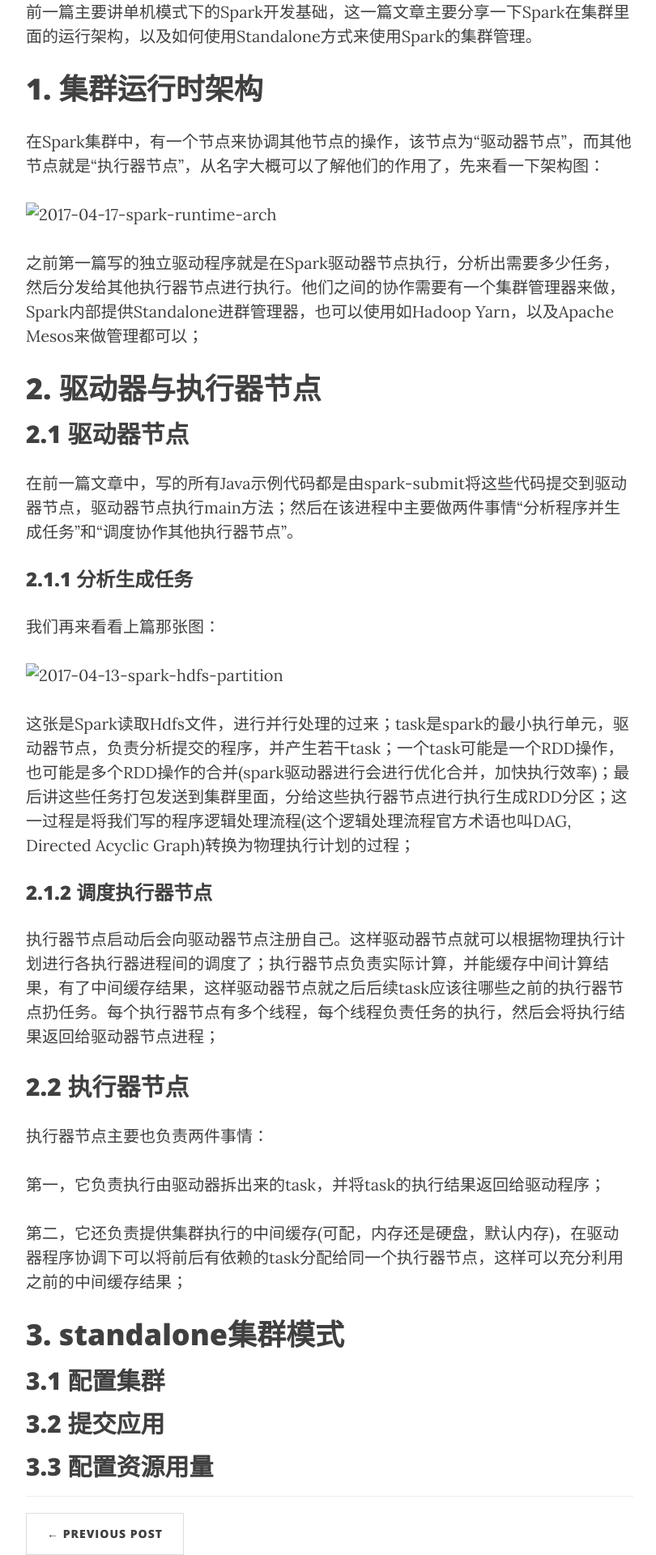
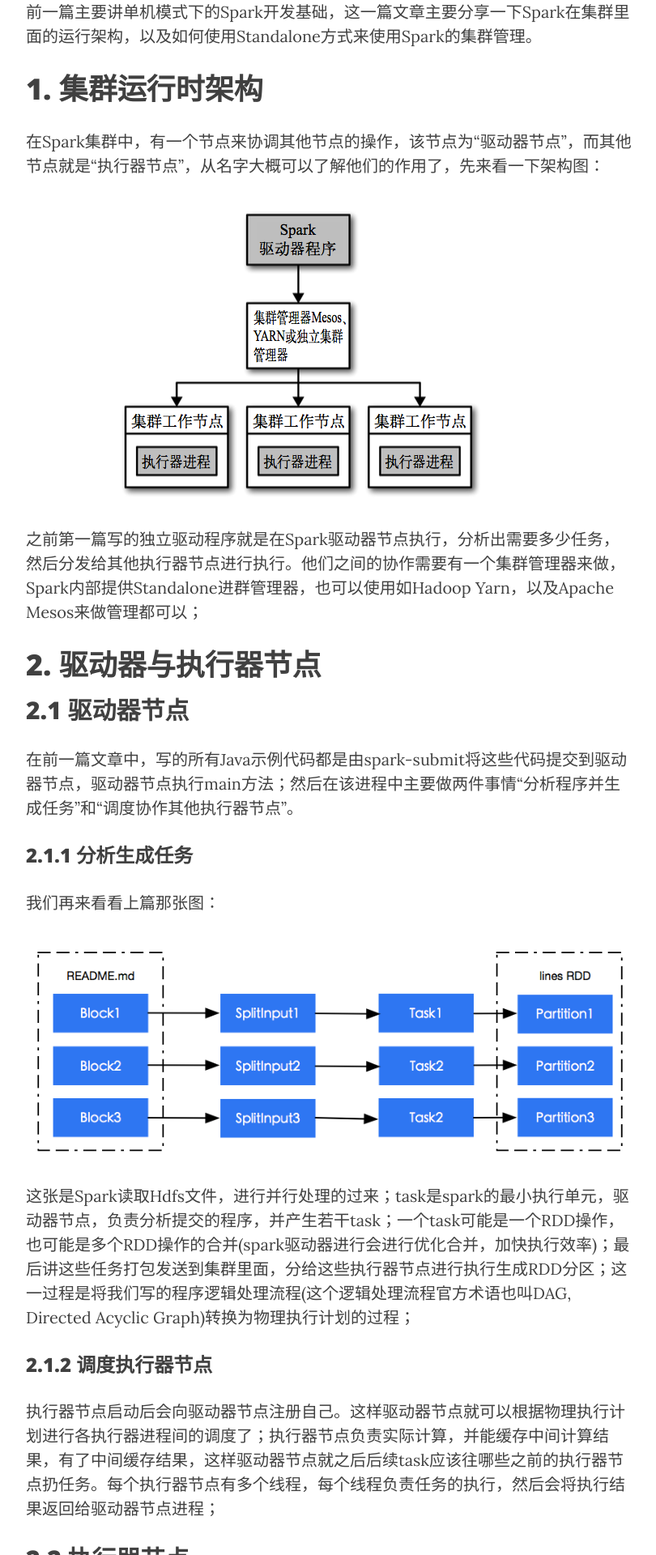
Before and after one commit to ryanwli/ryanwli.github.io, a Jekyll site: the page built from _posts/2017-04-17-spark-cluster.md, in a window 1280 px wide. Shown: the part 648-2568 px from the top of the page at 81% size, without its empty margins (233-1043 px from the left). Built offline with Jekyll 4.4.1, drawn with Linux system fonts in a browser that asks for light colours; nearby versions of some CDN libraries.

Commit message:
new article

```diff
--- a/_posts/2017-04-17-spark-cluster.md
+++ b/_posts/2017-04-17-spark-cluster.md
@@ -17,7 +17,7 @@
 
 在Spark集群中，有一个节点来协调其他节点的操作，该节点为“驱动器节点”，而其他节点就是“执行器节点”，从名字大概可以了解他们的作用了，先来看一下架构图：
 
-![2017-04-17-spark-runtime-arch](/Users/ryan/Documents/git/ryanwli.github.io/img/2017/2017-04-17-spark-runtime-arch.png)
+![2017-04-17-spark-runtime-arch](//ryanwli.github.io/img/2017/2017-04-17-spark-runtime-arch.png)
 
 之前第一篇写的独立驱动程序就是在Spark驱动器节点执行，分析出需要多少任务，然后分发给其他执行器节点进行执行。他们之间的协作需要有一个集群管理器来做，Spark内部提供Standalone进群管理器，也可以使用如Hadoop Yarn，以及Apache Mesos来做管理都可以；
 
@@ -33,7 +33,7 @@
 
 我们再来看看上篇那张图：
 
-![2017-04-13-spark-hdfs-partition](/Users/ryan/Documents/git/ryanwli.github.io/img/2017/2017-04-13-spark-hdfs-partition.png)
+![2017-04-13-spark-hdfs-partition](//ryanwli.github.io/img/2017/2017-04-13-spark-hdfs-partition.png)
 
 这张是Spark读取Hdfs文件，进行并行处理的过来；task是spark的最小执行单元，驱动器节点，负责分析提交的程序，并产生若干task；一个task可能是一个RDD操作，也可能是多个RDD操作的合并(spark驱动器进行会进行优化合并，加快执行效率)；最后讲这些任务打包发送到集群里面，分给这些执行器节点进行执行生成RDD分区；这一过程是将我们写的程序逻辑处理流程(这个逻辑处理流程官方术语也叫DAG, Directed Acyclic Graph)转换为物理执行计划的过程；
 
```
Also changed, not shown: _posts/2017-04-05-spark-rdd.md (+1 -1 lines).
